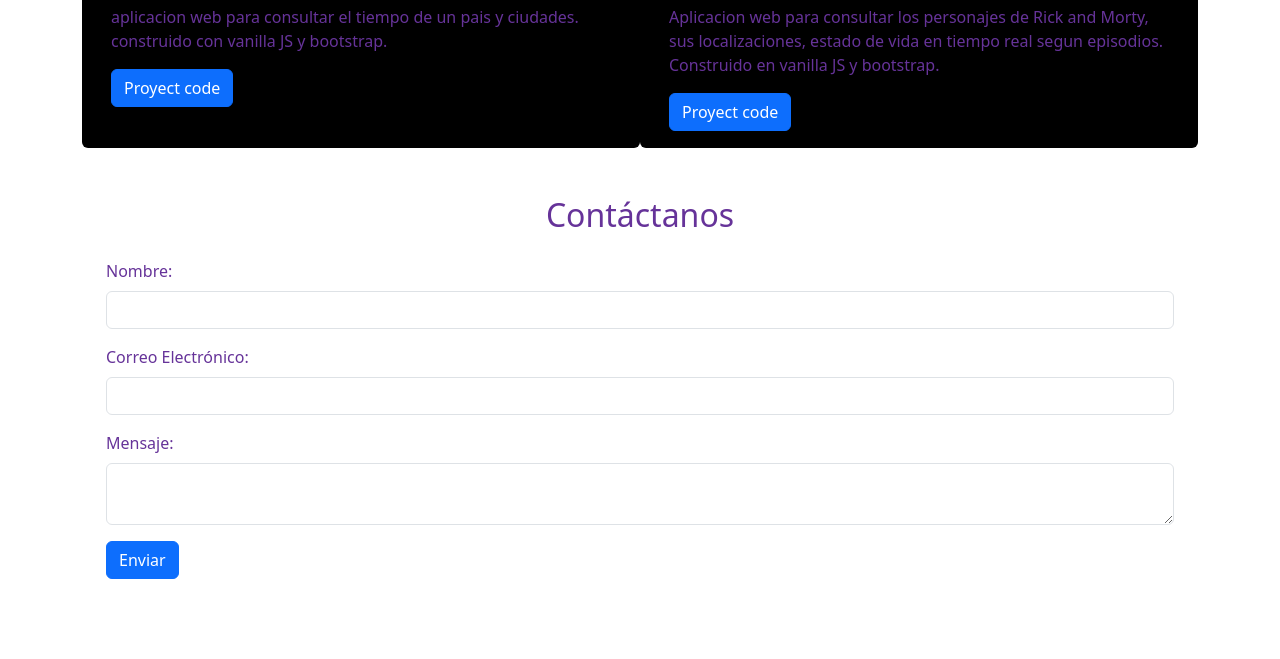
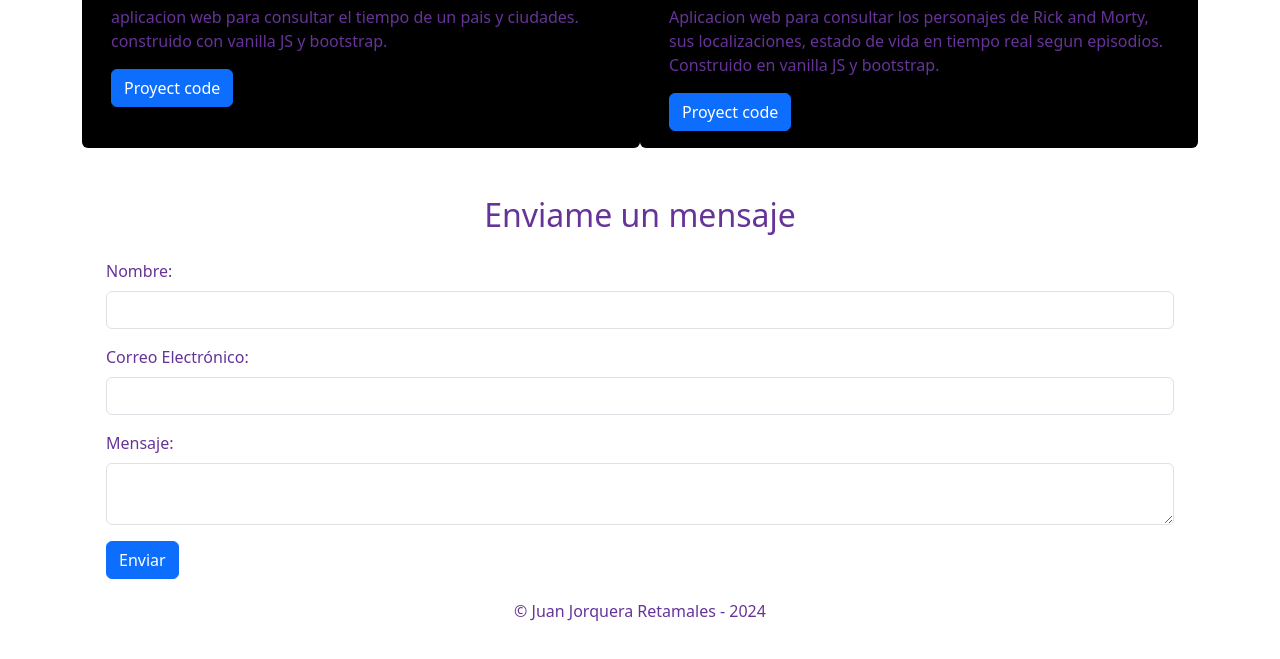
Before and after one commit to jjjorquera/portafolio_web, a plain HTML site: page index.html in a window 1280 px wide. Shown: the part 1569-2228 px from the top of the page. Before the commit the page ends 2148 px from the top, so only its background shows below. Drawn offline with nearby package versions, Linux system fonts and the light colour scheme; a web font is replaced by a local one.

Commit message:
mejoramos footer y modificamos mensaje de form

```diff
--- a/index.html
+++ b/index.html
@@ -187,7 +187,7 @@
           </div>
         </section>
         <div class="mt-5 container">
-          <h2 class="text-center mb-4">Contáctanos</h2>
+          <h2 class="text-center mb-4">Enviame un mensaje</h2>
 
           <form id="contactForm">
 
@@ -213,7 +213,6 @@
        </form>
       </main>
       <footer>
-
           <p>&copy; <span> Juan Jorquera Retamales</span> - 2024</p>
         </div>
       </footer>
--- a/style/style.css
+++ b/style/style.css
@@ -28,11 +28,10 @@
 }
 
 footer {
-  background-color: #e2dbdb;
-  text-align: center;
+  justify-content: center;
   padding: 20px;
-  /* Con esto solucionamos el sticly footer*/
-  position: fixed;
+  display: flex;
+  position: static;
   left: 0;
   bottom: 0;
   width: 100%;
```
